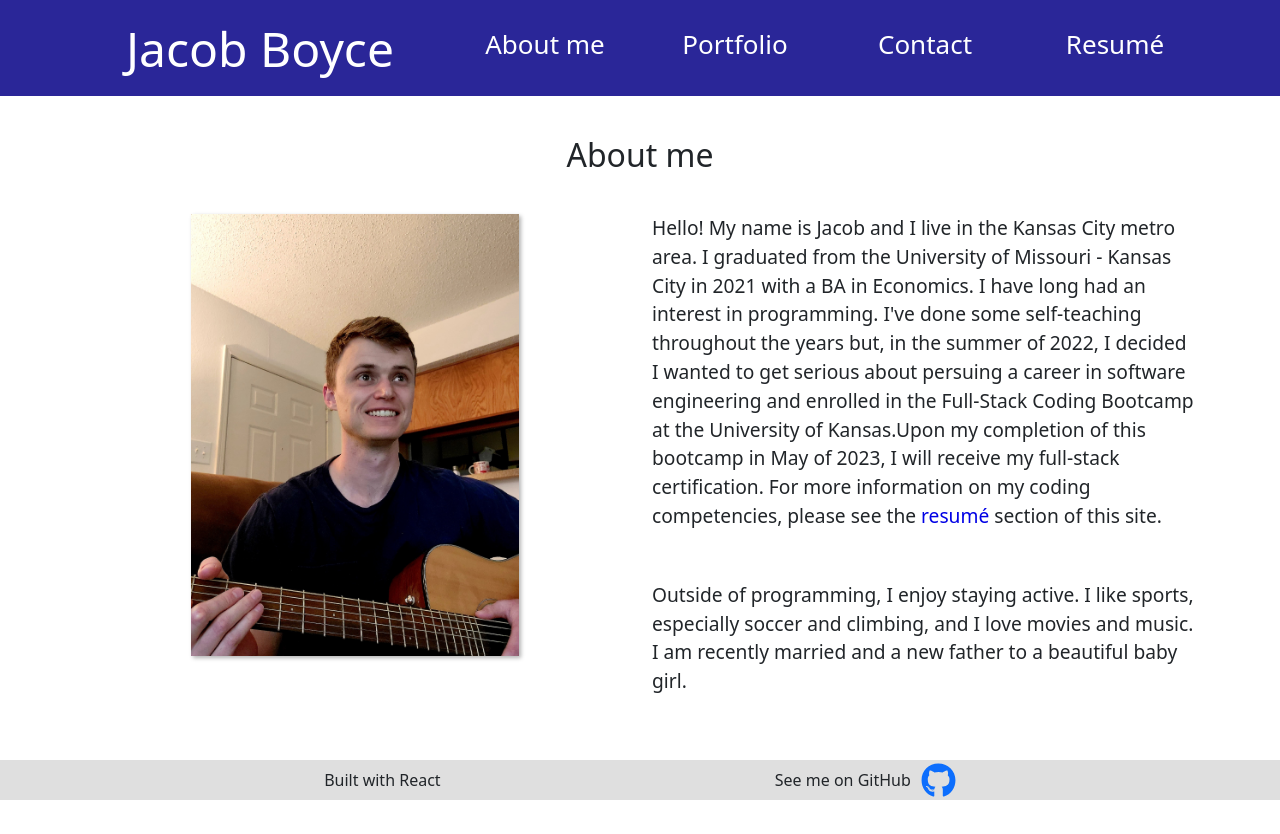
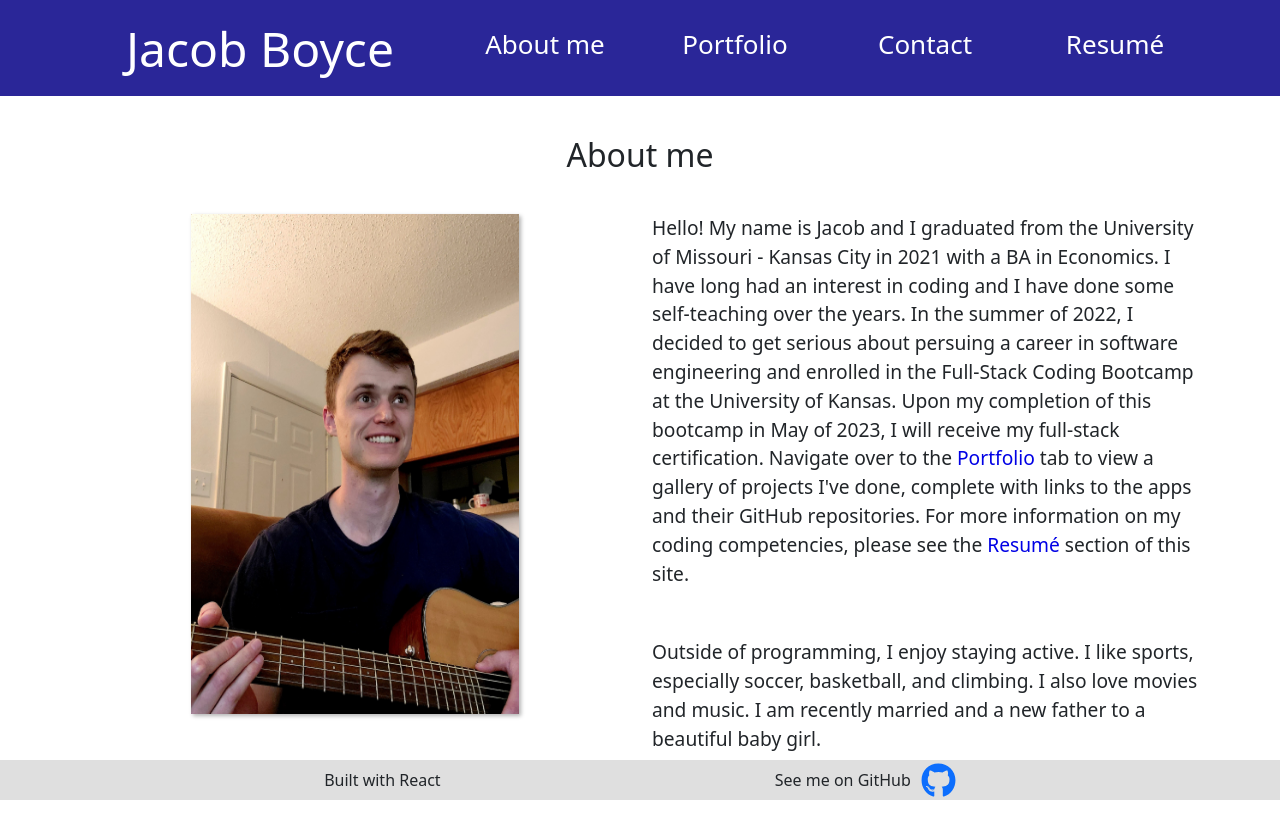
Before and after one commit to jboyce313/project-portfolio, a React (Create React App) app: page / in a window 1280 px wide. Before the commit the page ends 800 px from the top, so only its background shows below. Built offline with nearby package versions, Linux system fonts and the light colour scheme.

Commit message:
made resume component and edited about me bio

```diff
--- a/src/App.js
+++ b/src/App.js
@@ -6,6 +6,7 @@ import "./styles/App.css";
 import "./styles/Portfolio.css";
 import "./styles/Contact.css";
 import "./styles/Footer.css";
+import "./styles/Resume.css";
 import Header from "./components/Header";
 import AboutMe from "./components/AboutMe";
 import Portfolio from "./components/Portfolio";
--- a/src/components/AboutMe.js
+++ b/src/components/AboutMe.js
@@ -18,28 +18,37 @@ function AboutMe({ display, setDisplay }) {
             <Col>
               <div className="bio">
                 <p>
-                  Hello! My name is Jacob and I live in the Kansas City metro
-                  area. I graduated from the University of Missouri - Kansas
-                  City in 2021 with a BA in Economics. I have long had an
-                  interest in programming. I've done some self-teaching
-                  throughout the years but, in the summer of 2022, I decided I
-                  wanted to get serious about persuing a career in software
-                  engineering and enrolled in the Full-Stack Coding Bootcamp at
-                  the University of Kansas.Upon my completion of this bootcamp
-                  in May of 2023, I will receive my full-stack certification.
-                  For more information on my coding competencies, please see the{" "}
+                  Hello! My name is Jacob and I graduated from the University of
+                  Missouri - Kansas City in 2021 with a BA in Economics. I have
+                  long had an interest in coding and I have done some
+                  self-teaching over the years. In the summer of 2022, I decided
+                  to get serious about persuing a career in software engineering
+                  and enrolled in the Full-Stack Coding Bootcamp at the
+                  University of Kansas. Upon my completion of this bootcamp in
+                  May of 2023, I will receive my full-stack certification.
+                  Navigate over to the{" "}
+                  <span
+                    className="resumeLink"
+                    onClick={() => setDisplay("portfolio")}
+                  >
+                    Portfolio
+                  </span>{" "}
+                  tab to view a gallery of projects I've done, complete with
+                  links to the apps and their GitHub repositories. For more
+                  information on my coding competencies, please see the{" "}
                   <span
                     className="resumeLink"
                     onClick={() => setDisplay("resume")}
                   >
-                    resumé
+                    Resumé
                   </span>{" "}
                   section of this site.
                 </p>
                 <p className="lastParagraph">
                   Outside of programming, I enjoy staying active. I like sports,
-                  especially soccer and climbing, and I love movies and music. I
-                  am recently married and a new father to a beautiful baby girl.
+                  especially soccer, basketball, and climbing. I also love
+                  movies and music. I am recently married and a new father to a
+                  beautiful baby girl.
                 </p>
               </div>
             </Col>
--- a/src/components/Resume.js
+++ b/src/components/Resume.js
@@ -1,5 +1,31 @@
-import React, { useState } from "react";
+import React from "react";
+import resume from "../resume.pdf";
 
 export default function Resume() {
-  return <h2>Resume</h2>;
+  return (
+    <div>
+      <h2>Resumé</h2>
+      <div className="skills">
+        <a className="resume" href={resume}>
+          Dowload my resumé here
+        </a>
+        <h4>Front-End Competencies</h4>
+        <ul>
+          <li>HTML</li>
+          <li>CSS</li>
+          <li>React</li>
+          <li>Bootstrap</li>
+          <li>JQuery</li>
+        </ul>
+        <h4>Back-End Competencies</h4>
+        <ul>
+          <li>Node.js</li>
+          <li>Express</li>
+          <li>SQL</li>
+          <li>NoSQL</li>
+          <li>RESTful</li>
+        </ul>
+      </div>
+    </div>
+  );
 }
--- /dev/null
+++ b/src/styles/Resume.css
@@ -0,0 +1,10 @@
+.skills {
+  display: flex;
+  flex-direction: column;
+  justify-content: center;
+  align-items: center;
+}
+
+.resume {
+  margin: 30px 0;
+}
```
Also changed, not shown: 1 other file (tests, documents, lock files or other folders).
